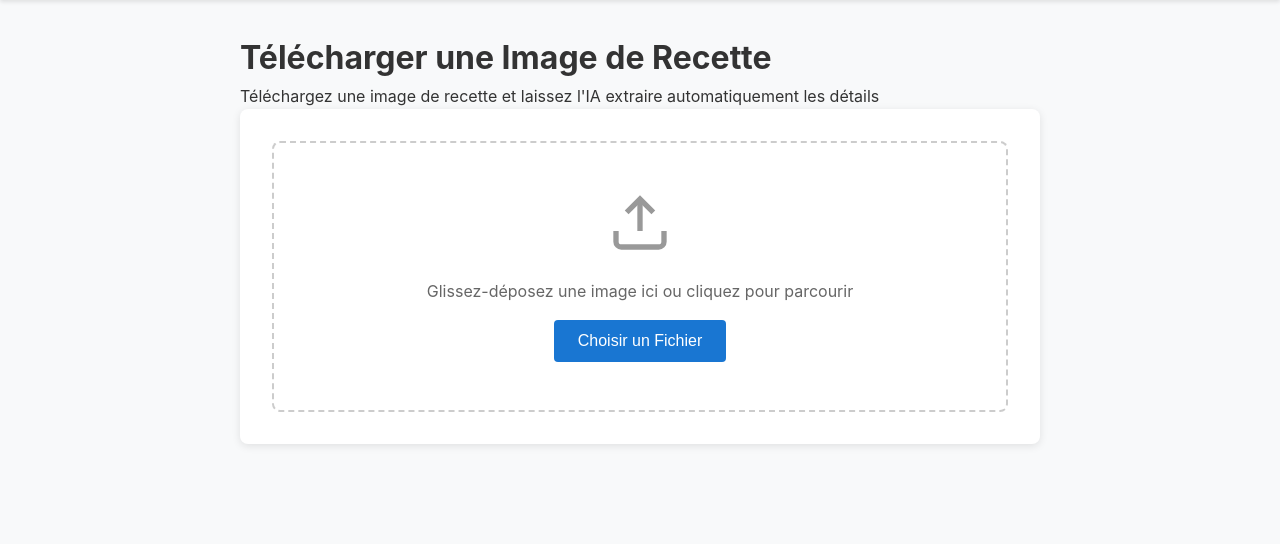
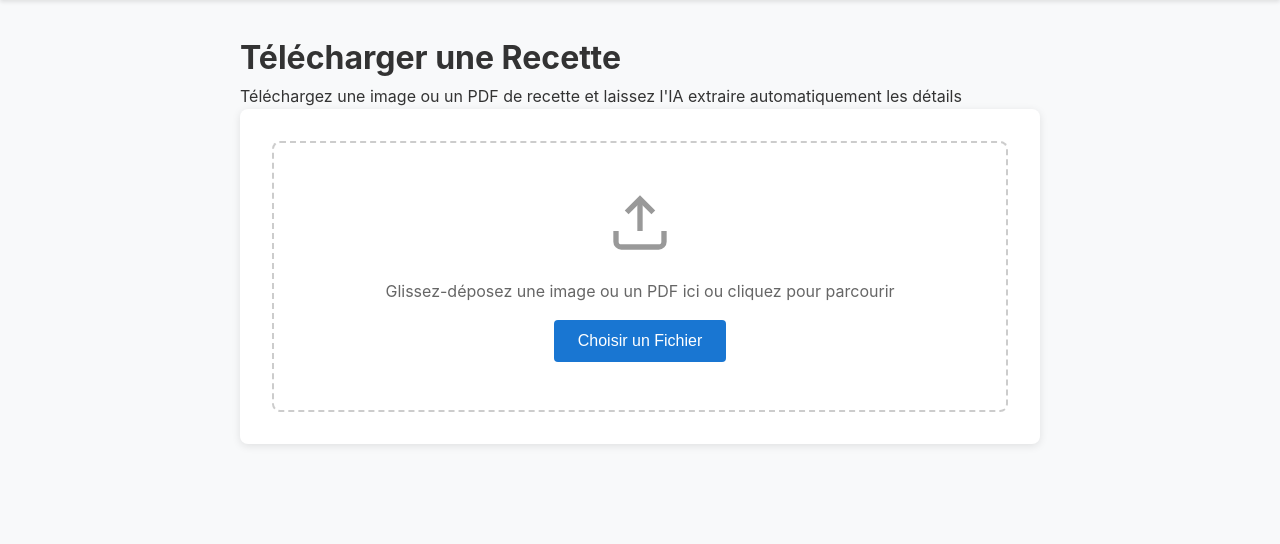
Before and after one commit to fredericfaddaIBM/cuisine-recipes-library, a Flask app: page /upload in a window 1280 px wide. Shown: the part 70-614 px from the top of the page. Run offline with Flask 3, Linux system fonts and the light colour scheme; some libraries are stand-ins or nearby versions.

Commit message:
add pdf in web app

```diff
--- a/app.py
+++ b/app.py
@@ -30,7 +30,7 @@ app = Flask(__name__)
 app.config['MAX_CONTENT_LENGTH'] = 16 * 1024 * 1024  # 16MB max file size
 app.config['UPLOAD_FOLDER'] = './images'
 app.config['RECIPES_FOLDER'] = './recipes'
-app.config['ALLOWED_EXTENSIONS'] = {'png', 'jpg', 'jpeg', 'heic', 'heif'}
+app.config['ALLOWED_EXTENSIONS'] = {'png', 'jpg', 'jpeg', 'heic', 'heif', 'pdf'}
 
 # Initialize processors
 processor = RecipeProcessor()
@@ -55,6 +55,34 @@ def validate_filename(filename: str) -> bool:
         return False
     # Only allow alphanumeric, hyphens, underscores, and dots
     return bool(re.match(r'^[a-zA-Z0-9_.-]+$', filename))
+
+
+def validate_pdf_content(filepath: str) -> bool:
+    """
+    Validate that uploaded file is actually a PDF.
+    This prevents malicious files disguised as PDFs.
+    """
+    try:
+        # Try python-magic first (more reliable)
+        try:
+            import magic
+            mime = magic.from_file(filepath, mime=True)
+            if mime != 'application/pdf':
+                logger.warning(f"File {filepath} has invalid MIME type for PDF: {mime}")
+                return False
+        except ImportError:
+            # Fallback: check PDF header
+            logger.warning("python-magic not installed, using header check for PDF validation")
+            with open(filepath, 'rb') as f:
+                header = f.read(5)
+                if header != b'%PDF-':
+                    logger.warning(f"File {filepath} does not have valid PDF header")
+                    return False
+
+        return True
+    except Exception as e:
+        logger.error(f"PDF validation failed for {filepath}: {e}")
+        return False
 
 
 def validate_image_content(filepath: str) -> bool:
@@ -86,6 +114,20 @@ def validate_image_content(filepath: str) -> bool:
     except Exception as e:
         logger.error(f"Image validation failed for {filepath}: {e}")
         return False
+
+
+def validate_file_content(filepath: str) -> bool:
+    """
+    Validate uploaded file content based on extension.
+    Supports images and PDFs.
+    """
+    ext = os.path.splitext(filepath)[1].lower()
+
+    if ext == '.pdf':
+        return validate_pdf_content(filepath)
+    else:
+        # Assume it's an image
+        return validate_image_content(filepath)
 
 
 def allowed_file(filename):
@@ -125,7 +167,7 @@ def index():
 
 @app.route('/upload', methods=['GET', 'POST'])
 def upload():
-    """Upload page for images."""
+    """Upload page for images and PDFs."""
     if request.method == 'POST':
         if 'file' not in request.files:
             return jsonify({'error': 'No file part'}), 400
@@ -148,18 +190,18 @@ def upload():
                 # Save file temporarily
                 file.save(filepath)
 
-                # SECURITY FIX: Validate file content is actually an image
-                if not validate_image_content(filepath):
+                # SECURITY FIX: Validate file content (image or PDF)
+                if not validate_file_content(filepath):
                     # Remove invalid file
                     if os.path.exists(filepath):
                         os.remove(filepath)
-                    logger.warning(f"Invalid image file rejected: {filename}")
+                    logger.warning(f"Invalid file rejected: {filename}")
                     return jsonify({
                         'success': False,
-                        'error': 'Invalid image file. File must be a valid image.'
+                        'error': 'Invalid file. File must be a valid image or PDF.'
                     }), 400
 
-                # Process the image
+                # Process the file (image or PDF)
                 recipe_path = processor.process_image(filepath)
                 if recipe_path:
                     recipe_id = Path(recipe_path).stem
--- a/templates/upload.html
+++ b/templates/upload.html
@@ -4,8 +4,8 @@
 
 {% block content %}
 <div class="upload-container">
-    <h1>Télécharger une Image de Recette</h1>
-    <p>Téléchargez une image de recette et laissez l'IA extraire automatiquement les détails</p>
+    <h1>Télécharger une Recette</h1>
+    <p>Téléchargez une image ou un PDF de recette et laissez l'IA extraire automatiquement les détails</p>
 
     <div class="upload-area" id="uploadArea">
         <form id="uploadForm" enctype="multipart/form-data">
@@ -15,8 +15,8 @@
                     <polyline points="17 8 12 3 7 8"></polyline>
                     <line x1="12" y1="3" x2="12" y2="15"></line>
                 </svg>
-                <p>Glissez-déposez une image ici ou cliquez pour parcourir</p>
-                <input type="file" id="fileInput" name="file" accept="image/*,.heic,.heif" style="display: none;">
+                <p>Glissez-déposez une image ou un PDF ici ou cliquez pour parcourir</p>
+                <input type="file" id="fileInput" name="file" accept="image/*,.heic,.heif,.pdf,application/pdf" style="display: none;">
                 <button type="button" class="btn btn-primary" onclick="document.getElementById('fileInput').click()">
                     Choisir un Fichier
                 </button>
@@ -85,14 +85,23 @@ fileInput.addEventListener('change', (e) => {
 function handleFile(file) {
     fileName.textContent = file.name;
 
-    // Show preview
-    const reader = new FileReader();
-    reader.onload = (e) => {
-        previewImage.src = e.target.result;
+    // Check if it's a PDF
+    if (file.type === 'application/pdf' || file.name.toLowerCase().endsWith('.pdf')) {
+        // For PDFs, show file name without image preview
+        previewImage.style.display = 'none';
         preview.style.display = 'block';
         uploadBtn.style.display = 'block';
-    };
-    reader.readAsDataURL(file);
+    } else {
+        // Show image preview
+        previewImage.style.display = 'block';
+        const reader = new FileReader();
+        reader.onload = (e) => {
+            previewImage.src = e.target.result;
+            preview.style.display = 'block';
+            uploadBtn.style.display = 'block';
+        };
+        reader.readAsDataURL(file);
+    }
 }
 
 uploadForm.addEventListener('submit', async (e) => {
```
Also changed, not shown: templates/recipe.html (+38 -6 lines), README.md, 1 other file.
